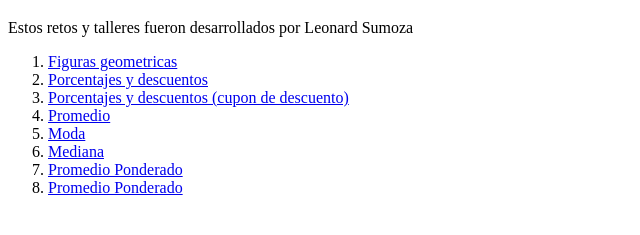
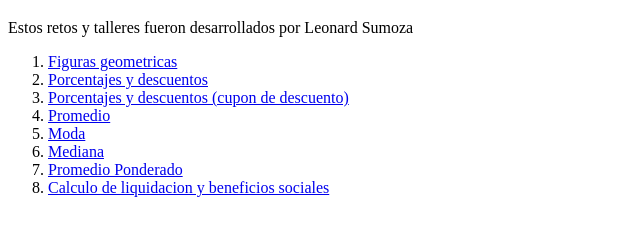
Before and after one commit to leosumoza87/curso-practico-javascript-Platzi, a plain HTML site: page index.html in a window 1280 px wide. Shown: the part 61-296 px from the top of the page, without its empty margins (0-640 px from the left). Drawn offline with Linux system fonts and the light colour scheme.

Commit message:
correccion item 8 lista

```diff
--- a/index.html
+++ b/index.html
@@ -32,7 +32,7 @@
 
                 <li><a href="./Promedio, moda y mediana/retoPromedioPonderado.html">Promedio Ponderado</a></li>
 
-                <li><a href="./Beneficios Sociales/beneficios sociales.html">Promedio Ponderado</a></li>
+                <li><a href="./Beneficios Sociales/beneficios sociales.html">Calculo de liquidacion y beneficios sociales</a></li>
             </ol>
         </nav>
     </section>
```
